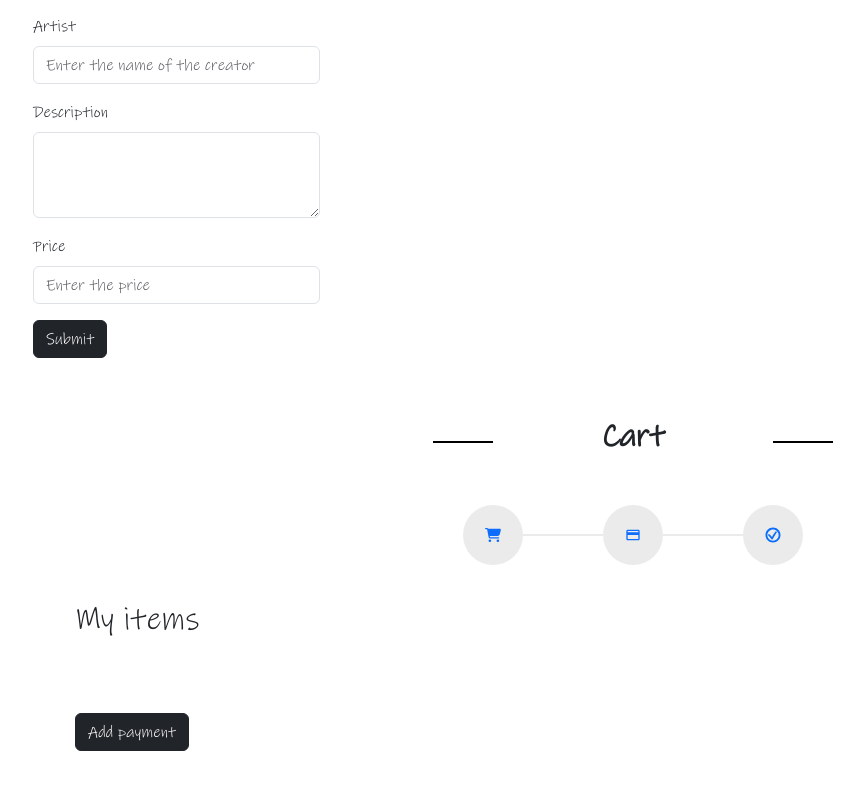
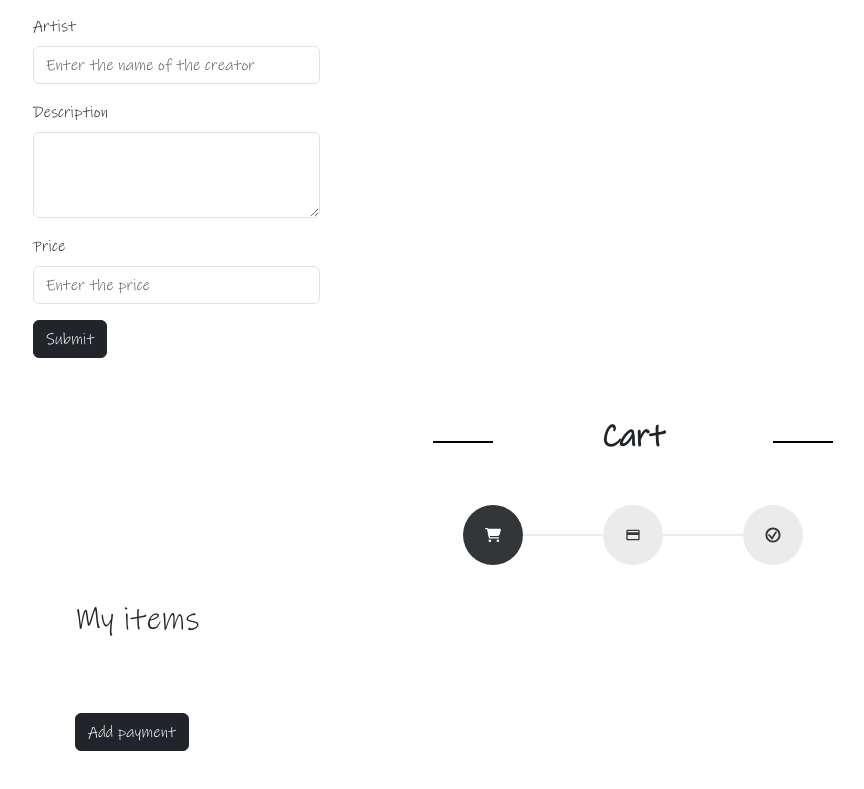
Before and after one commit to SEG3125-A/Group36-lab8_9, a React (Create React App) app: page / in a window 1280 px wide. Shown: the part 2036-2825 px from the top of the page, without its empty margins (7-871 px from the left). Built offline with nearby package versions, Linux system fonts and the light colour scheme.

Commit message:
breadcrumbs modified

```diff
--- a/src/Cart.js
+++ b/src/Cart.js
@@ -61,6 +61,9 @@ const Cart=({getUserCart,removeFromCart})=> {
     setActiveSection(section);
   }
 
+  const getColor=(section)=>{
+    return section===activeSection ? ["#333638","white"]:["#ebebebfe","#333638"];
+  }
   const handleSubmit=(e)=>{
     //e.preventDefault();
 
@@ -82,11 +85,11 @@ const Cart=({getUserCart,removeFromCart})=> {
           </div>
 
           <Breadcrumb >
-              <Breadcrumb.Item onClick={()=>scrollToSection("cart")} ><FaCartShopping /></Breadcrumb.Item>
-              <div style={{width:"80px", border:"1px solid #ebebebfe", margin:""}}></div>
-              <Breadcrumb.Item onClick={()=>scrollToSection("payment")} ><MdPayment /></Breadcrumb.Item>
+            <Breadcrumb.Item onClick={()=>scrollToSection("cart")} style={{backgroundColor:getColor("cart")[0]}} ><FaCartShopping color={getColor("cart")[1]} /></Breadcrumb.Item>
               <div style={{width:"80px", border:"1px solid #ebebebfe"}}></div>
-              <Breadcrumb.Item onClick={()=>scrollToSection("finalOrder")}  ><GiConfirmed /></Breadcrumb.Item>
+              <Breadcrumb.Item onClick={()=>scrollToSection("payment")} style={{backgroundColor:getColor("payment")[0]}}><MdPayment color={getColor("payment")[1]}/></Breadcrumb.Item>
+              <div style={{width:"80px", border:"1px solid #ebebebfe"}}></div>
+              <Breadcrumb.Item onClick={()=>scrollToSection("finalOrder")} style={{backgroundColor:getColor("finalOrder")[0]}}  ><GiConfirmed color={getColor("finalOrder")[1]} /></Breadcrumb.Item>
           </Breadcrumb>
 
           <div className="container checkout">
--- a/src/cart.css
+++ b/src/cart.css
@@ -22,7 +22,6 @@
 .breadcrumb-item:hover {
     background-color: #333638;
 }
-
 
 .checkout{
     border: 0px solid black;
```
